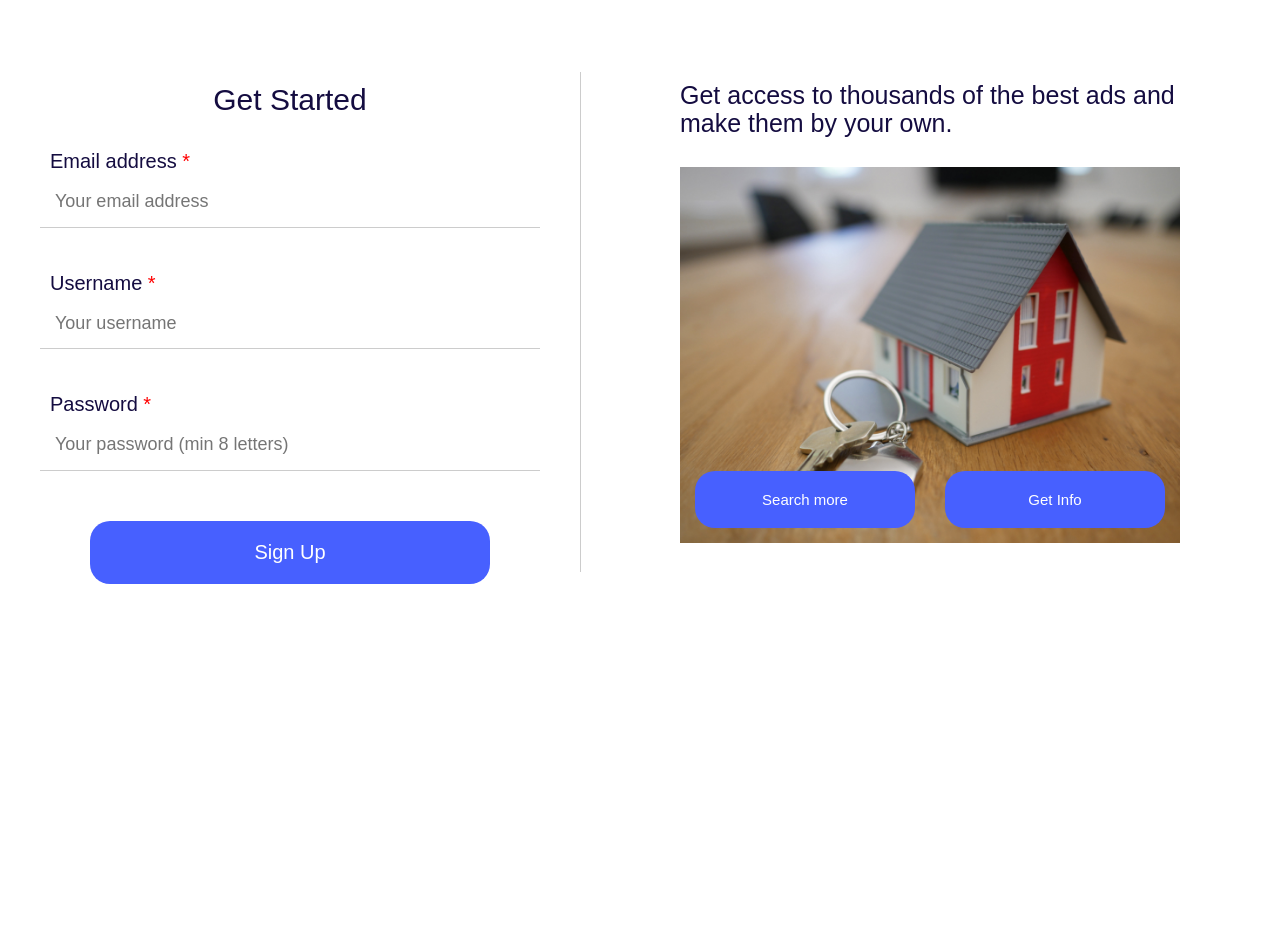
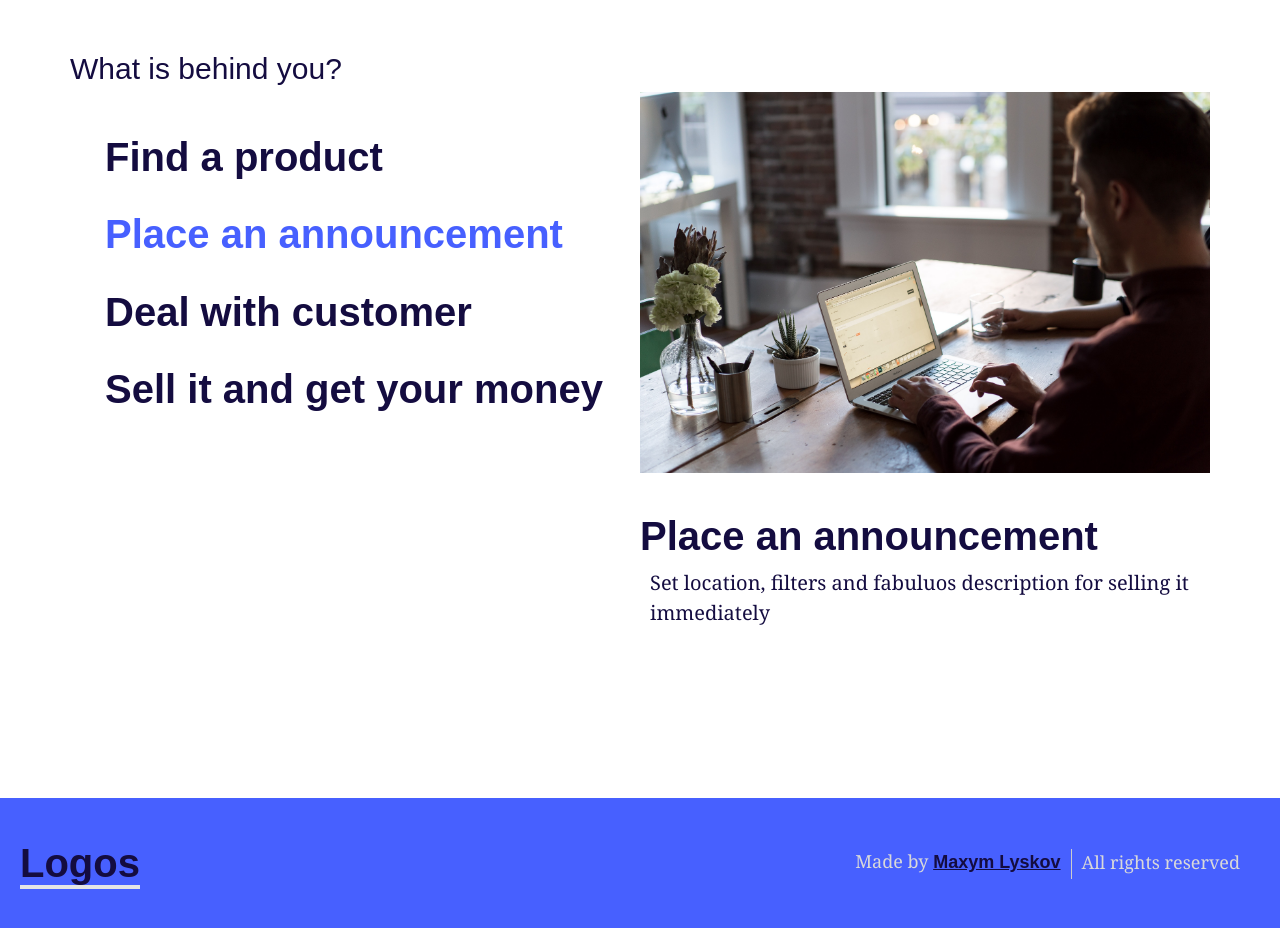
Before and after one commit to maxymlyskov/logos, a React (Create React App) app: page / in a window 1280 px wide. Shown: the part 100-1028 px from the top of the page. Before the commit the page ends 800 px from the top, so only its background shows below. Built offline with nearby package versions, Linux system fonts and the light colour scheme; a web font is replaced by a local one.

Commit message:
Added footer.

```diff
--- a/src/App.tsx
+++ b/src/App.tsx
@@ -1,11 +1,13 @@
-import Register from "./components/Register";
 import NavigationBarStart from "./components/NavigationBarStart";
+import Starter from "./components/Starter";
+import Footer from "./components/Footer";
 
 function App() {
   return (
     <main>
       <NavigationBarStart />
-      <Register />
+      <Starter />
+      <Footer />
     </main>
   );
 }
--- /dev/null
+++ b/src/components/Footer.tsx
@@ -0,0 +1,23 @@
+function Footer() {
+  return (
+    <footer className="footer">
+      <a href="/">
+        <h2 className="website-title">Logos</h2>
+      </a>
+      <section className="footer__bottom">
+        <div className="footer__centered">
+          <p>
+            Made by{"  "}
+            <a href="/">
+              <span className="author">Maxym Lyskov</span>
+            </a>
+          </p>
+          <div className="line"></div>
+          <p>All rights reserved</p>
+        </div>
+      </section>
+    </footer>
+  );
+}
+
+export default Footer;
--- a/src/components/LogIn.tsx
+++ b/src/components/LogIn.tsx
@@ -3,7 +3,7 @@ import { Formik, Form, Field } from "formik";
 import Button from "./common/Button";
 import * as Yup from "yup";
 
-interface MyFormValues {
+interface LogInFormValues {
   email: string;
   password: string;
 }
@@ -19,7 +19,7 @@ const LogInSchema = Yup.object().shape({
 });
 
 const LogIn: React.FC<{}> = () => {
-  const initialValues: MyFormValues = { email: "", password: "" };
+  const initialValues: LogInFormValues = { email: "", password: "" };
   return (
     <div className="centered form--login">
       <div className="">
--- a/src/css/styles.css
+++ b/src/css/styles.css
@@ -551,3 +551,105 @@ a {
     margin-top: 8rem;
   }
 }
+/* Forgot Password */
+
+.forgot-password {
+  margin: 4rem 2rem;
+}
+.forgot-password p {
+  color: rgb(172, 172, 172);
+  margin-top: 2rem;
+}
+.forgot-password__form > .btn {
+  background: var(--color-border);
+  border-radius: 1rem;
+  transition: all 0.2s;
+}
+.forgot-password__form > .btn:hover {
+  background: rgb(162, 162, 167);
+}
+
+@media screen and (min-width: 768px) {
+  .forgot-password {
+    display: flex;
+    justify-content: center;
+    align-items: center;
+    flex-direction: column;
+  }
+  .forgot-password p {
+    width: 50rem;
+  }
+  .forgot-password h3 {
+    text-align: left;
+    margin-right: 25rem;
+    margin-bottom: 3rem;
+  }
+}
+/* Footer */
+
+.footer {
+  width: 100%;
+  margin-top: 15rem;
+  padding: 2rem;
+  background: var(--color-secondary);
+  display: flex;
+  justify-content: center;
+  align-items: center;
+  flex-direction: column;
+}
+.footer .website-title {
+  border-bottom: 4px solid var(--color-body);
+}
+.footer p {
+  margin-bottom: 0.3rem;
+}
+
+.footer__bottom {
+  display: flex;
+  justify-content: space-between;
+  align-items: center;
+  margin: 1rem;
+}
+.footer__centered p {
+  text-align: center;
+  color: var(--color-accent);
+}
+.footer__centered {
+  margin: 0 1rem;
+}
+.author {
+  font-family: Basis, Arial, Helvetica, sans-serif;
+  font-weight: bold;
+  color: var(--color-primary);
+  text-decoration: underline;
+  transition: all 0.4s;
+}
+.line {
+  display: none;
+}
+@media screen and (min-width: 768px) {
+  .footer {
+    flex-direction: row;
+    justify-content: space-between;
+  }
+  .footer__centered p {
+    font-size: 1.8rem;
+  }
+  .footer__centered {
+    display: flex;
+    align-items: center;
+    justify-content: space-between;
+  }
+  .line {
+    display: block;
+  }
+  .footer__centered .line {
+    margin: 0 1rem;
+    height: 3rem;
+  }
+  .author:hover {
+    text-decoration: none;
+    color: var(--color-body);
+    margin: 0 1rem;
+  }
+}
```
Also changed, not shown: src/components/ForgotPassword.tsx (added, +61 -0 lines).
